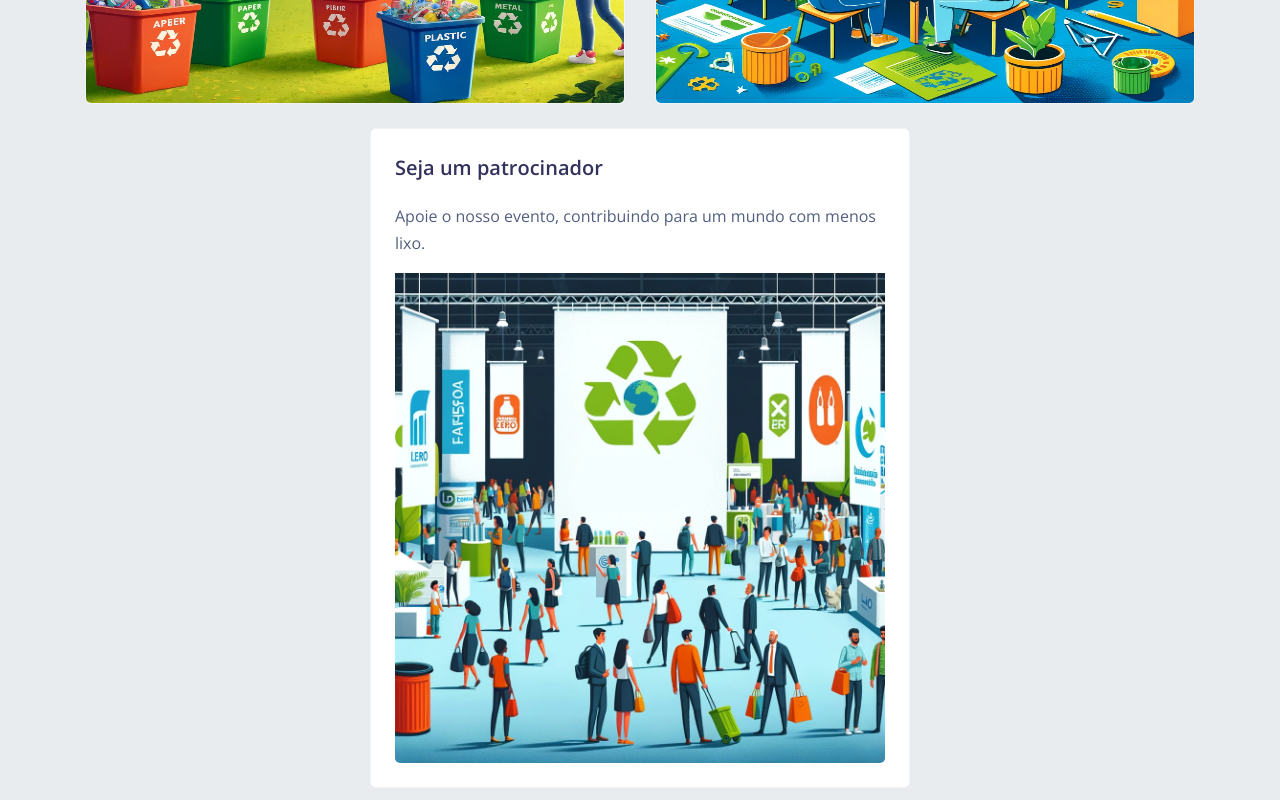
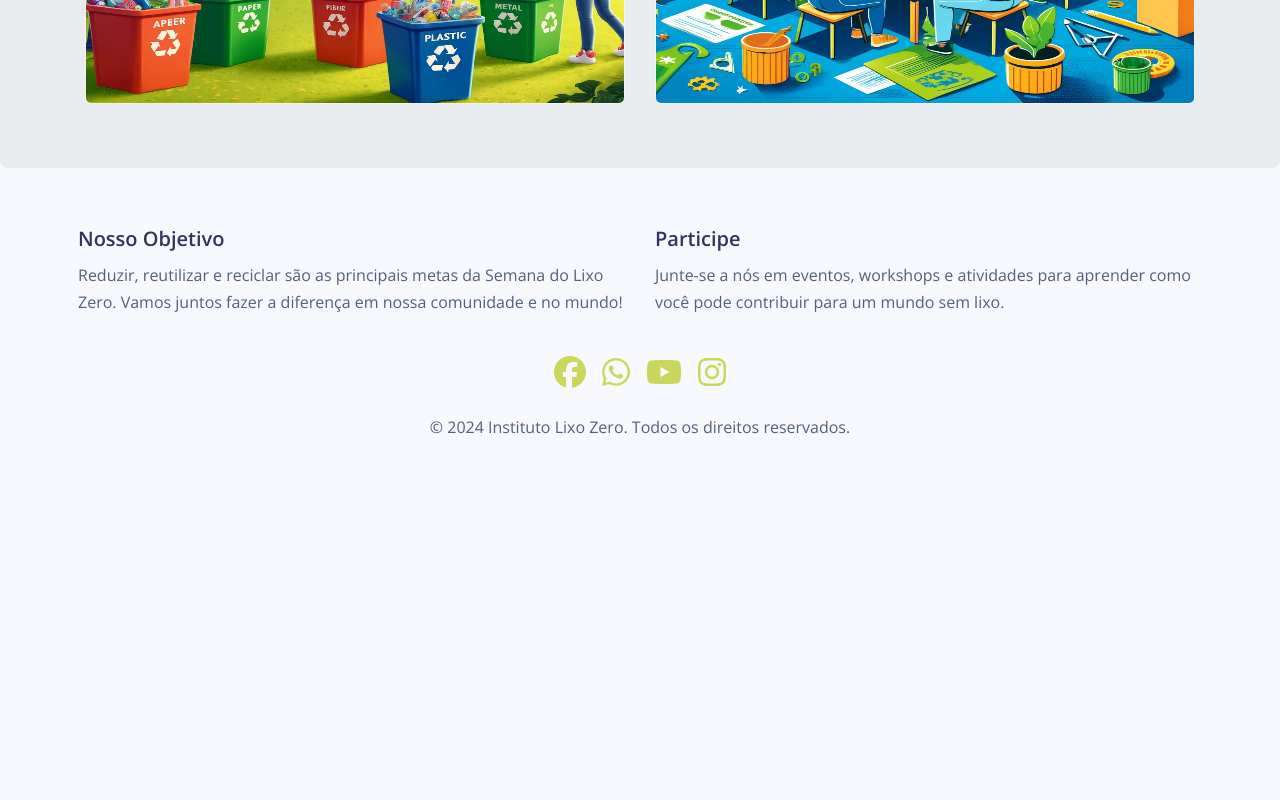
Before and after one commit to viperluan/lixo-zero-web, a React (Vite) app: page / in a window 1280 px wide. Shown: the part 600-1400 px from the top of the page. After the commit the page ends 1058 px from the top, so only its background shows below. Built offline with nearby package versions, Linux system fonts and the light colour scheme.

Commit message:
remove botão de ação da pagina home

```diff
--- a/src/views/home/index.tsx
+++ b/src/views/home/index.tsx
@@ -60,19 +60,6 @@ const Home = () => {
             </Card>
           </Col>
         </Row>
-        <Row className="d-flex justify-content-center mt-4 cursor-pointer">
-          <Col md="6">
-            <Card onClick={() => navigate('auth/partner/create')}>
-              <CardBody>
-                <CardTitle tag="h2">Seja um patrocinador</CardTitle>
-                <CardText>
-                  Apoie o nosso evento, contribuindo para um mundo com menos lixo.
-                </CardText>
-                <CardImg bottom width="100%" src={imagemPatrocinador} alt="Instituto Lixo Zero" />
-              </CardBody>
-            </Card>
-          </Col>
-        </Row>
       </Container>
     </Jumbotron>
   );
```
